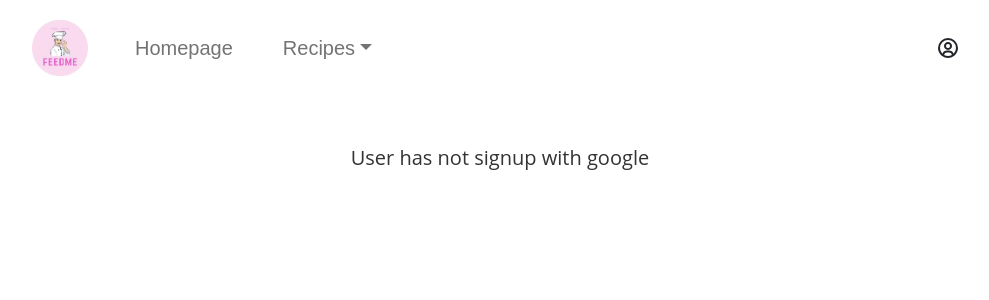
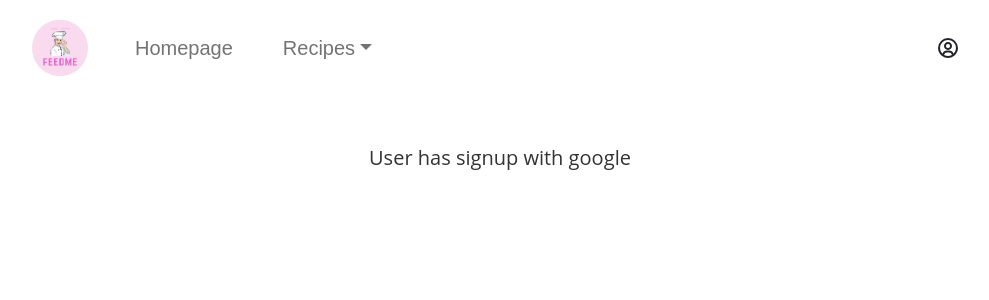
Before and after one commit to maxyhwu/feedme, a React (Create React App) app in the folder frontend/: page /oauth/error/has-registed in a window 1280 px wide. Shown: the top 300 px of the page, without its empty margins (140-1129 px from the left). Built offline with nearby package versions, Linux system fonts and the light colour scheme; no server answers.

Commit message:
google twitter user data

```diff
--- a/frontend/src/Login/LoginPage.js
+++ b/frontend/src/Login/LoginPage.js
@@ -125,7 +125,7 @@ export default function LoginPage () {
         const token = response.headers.get('x-auth-token');
         response.json().then(user => {
             if (token) {
-                changeData({userName: user.userName, email: user.email, token: token, fridge: user.fridge, favorite: user.favorite})
+                changeData({userName: user.userName, email: user.email, token: token, fridge: user.fridge, like: user.like, favorite: user.favorite, notiRec: user.notiRec, notiIngre: user.notiIngre, image: user.image})
                 changeLogin(true)
                 setTwitterAlert(true, false)
             } else {
--- a/frontend/src/googleError/page/hasRegistered.js
+++ b/frontend/src/googleError/page/hasRegistered.js
@@ -1,7 +1,7 @@
 const HasRegistered = () => {
     return (
         <div>
-            <h4>User has not signup with google</h4>
+            <h4>User has signup with google</h4>
         </div>
     )
 }
```
Also changed, not shown: 1 other file (tests, documents, lock files or other folders).
